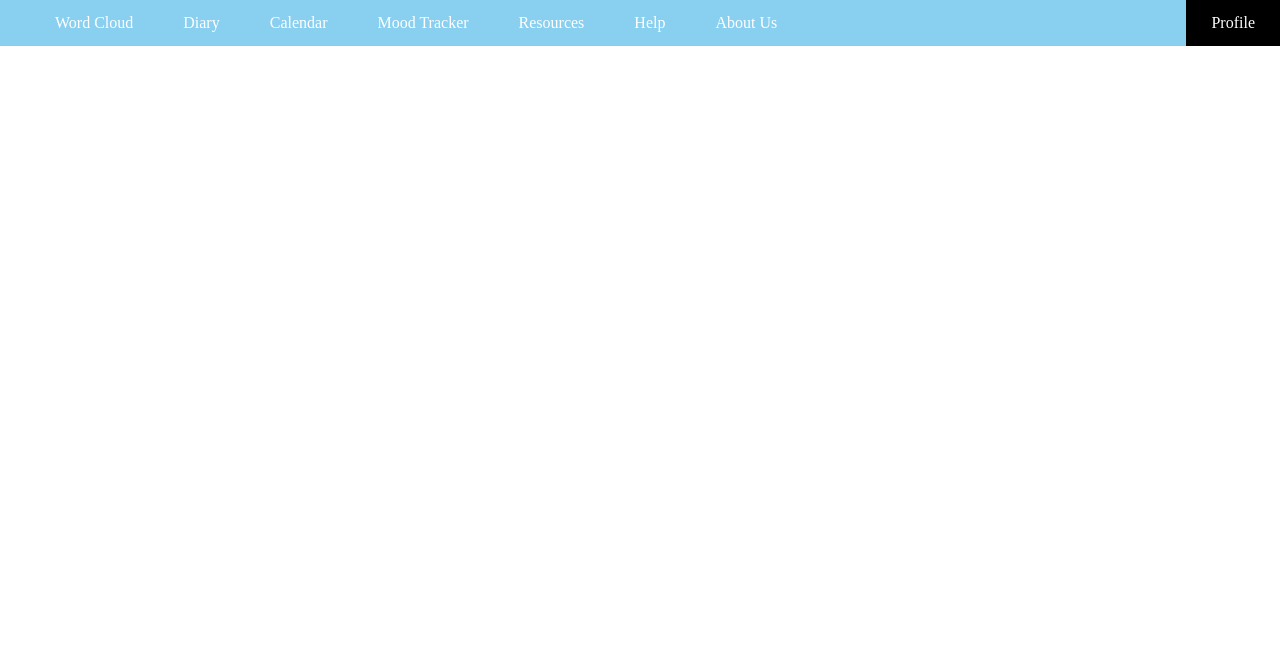
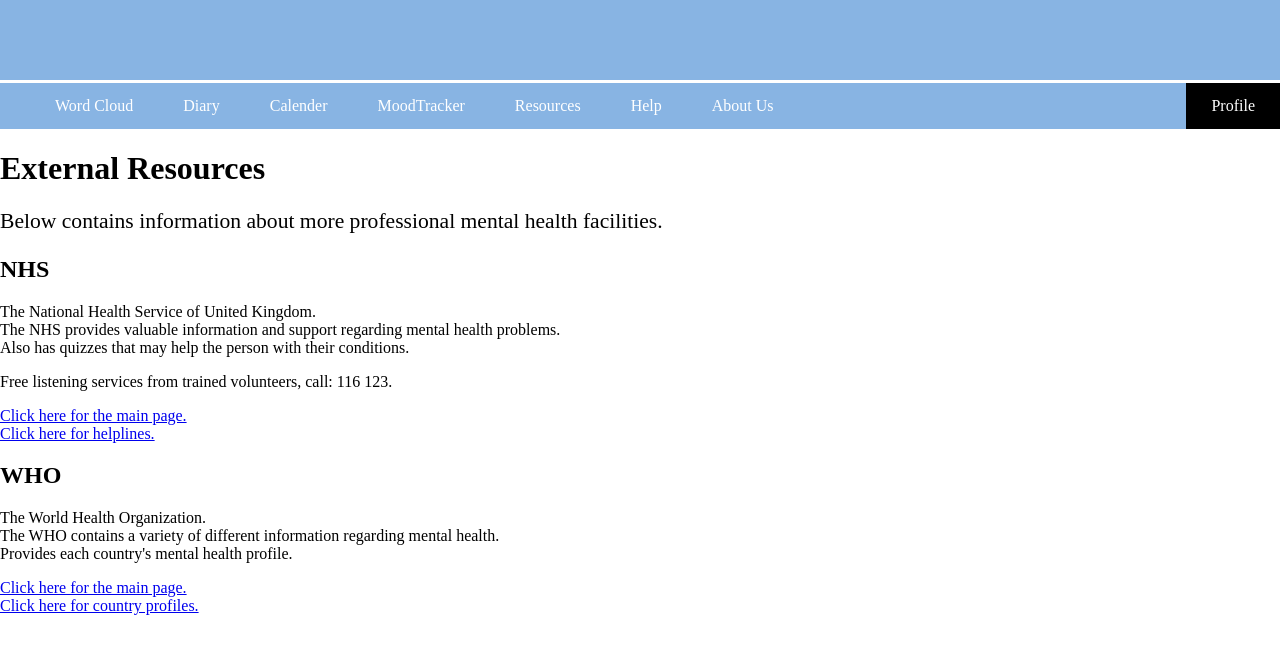
Before and after one commit to tonylay7/cloudu, a PHP site: page /Resources.html in a window 1280 px wide. Shown: the top 654 px of the page. Run offline with PHP 8.4, Linux system fonts and the light colour scheme.

Commit message:
Resource page

```diff
--- a/WebPages/Resources.html
+++ b/WebPages/Resources.html
@@ -1,22 +1,52 @@
 <!DOCTYPE html>
 <html>
 	<head>
+
+		<html lang="en">
+		<meta charset="UTF-8">
 		<link rel="stylesheet" type="text/css" href="styles.css">
-    <meta charset="UTF-8">
+		<link rel="stylesheet" href="https://fonts.googleapis.com/css2?family=Noto+Sans+JP:wght@400;700&display=swap">
 		<title>External Resources</title>
+
 	</head>
 	<body>
 
+		<!-- Header -->
+		<header>
+			<!-- style="font-family: 'Noto Sans JP', sans-serif;" -->
+			<!-- <h1>CloudU</h1> -->
+		</header>
+
+		<!-- Navigation Bar -->
 		<ul>
 			<li><a href="WordCloud.html">Word Cloud</a></li>
 			<li><a href="Diary.html">Diary</a></li>
-      <li><a href="Calendar.html">Calendar</a></li>
-      <li><a href="MoodTracker.html">Mood Tracker</a></li>
+			<li><a href="Calender.html">Calender</a></li>
+			<li><a href="MoodTracker.php">MoodTracker</a></li>
 			<li><a href="Resources.html">Resources</a></li>
 			<li><a href="Help.html">Help</a></li>
 			<li><a href="AboutUs.html">About Us</a></li>
 			<li style="float:right"><a class="active" href="Profile.html">Profile</a></li>
 		</ul>
 
+		<!-- Main Part -->
+		<main>
+			<h1>External Resources</h1>
+			<p style="font-size: 135%">Below contains information about more professional mental health facilities.</p>
+
+			<h2>NHS</h2>
+			<p>The National Health Service of United Kingdom.<br>The NHS provides valuable information and support regarding mental health problems.<br>Also has quizzes that may help the person with their conditions.</p>
+			<p>Free listening services from trained volunteers, call: 116 123.</p>
+			<a href="https://www.nhs.uk/mental-health/">Click here for the main page.</a>
+			<br>
+			<a href="https://www.nhs.uk/mental-health/get-urgent-help-for-mental-health/">Click here for helplines.</a>
+
+			<h2>WHO</h2>
+			<p>The World Health Organization.<br>The WHO contains a variety of different information regarding mental health.<br>Provides each country's mental health profile.</p>
+			<a href="https://www.who.int/health-topics/mental-health#tab=tab_1">Click here for the main page.</a>
+			<br>
+			<a href="https://www.who.int/mental_health/evidence/atlas/profiles-2017/en/">Click here for country profiles.</a>
+		</main>
+
 	</body>
 </html>
--- a/WebPages/styles.css
+++ b/WebPages/styles.css
@@ -1,9 +1,20 @@
+header {
+	height: 80px;
+  	background-color: #88B4E3;
+  	color: white;
+	text-align: center;
+	font-size: 26px;
+	line-height: 80px;
+}
+
 ul {
 	list-style-type: none;
 	margin: 0;
 	padding-left: 30px;
 	overflow: hidden;
-      background-color: rgb(137, 207, 240);
+	background-color: #88B4E3;
+	border-top-style: solid;
+	border-color: white;
 }
 
 li {
@@ -27,6 +38,11 @@ ul {
 	background-color: #000000;
 }
 
+main {
+	margin: 0;
+	padding: 0;
+}
+
 html,
 body {
 	margin: 0;
```
Lines whose indentation alone changed are shown as unchanged.
